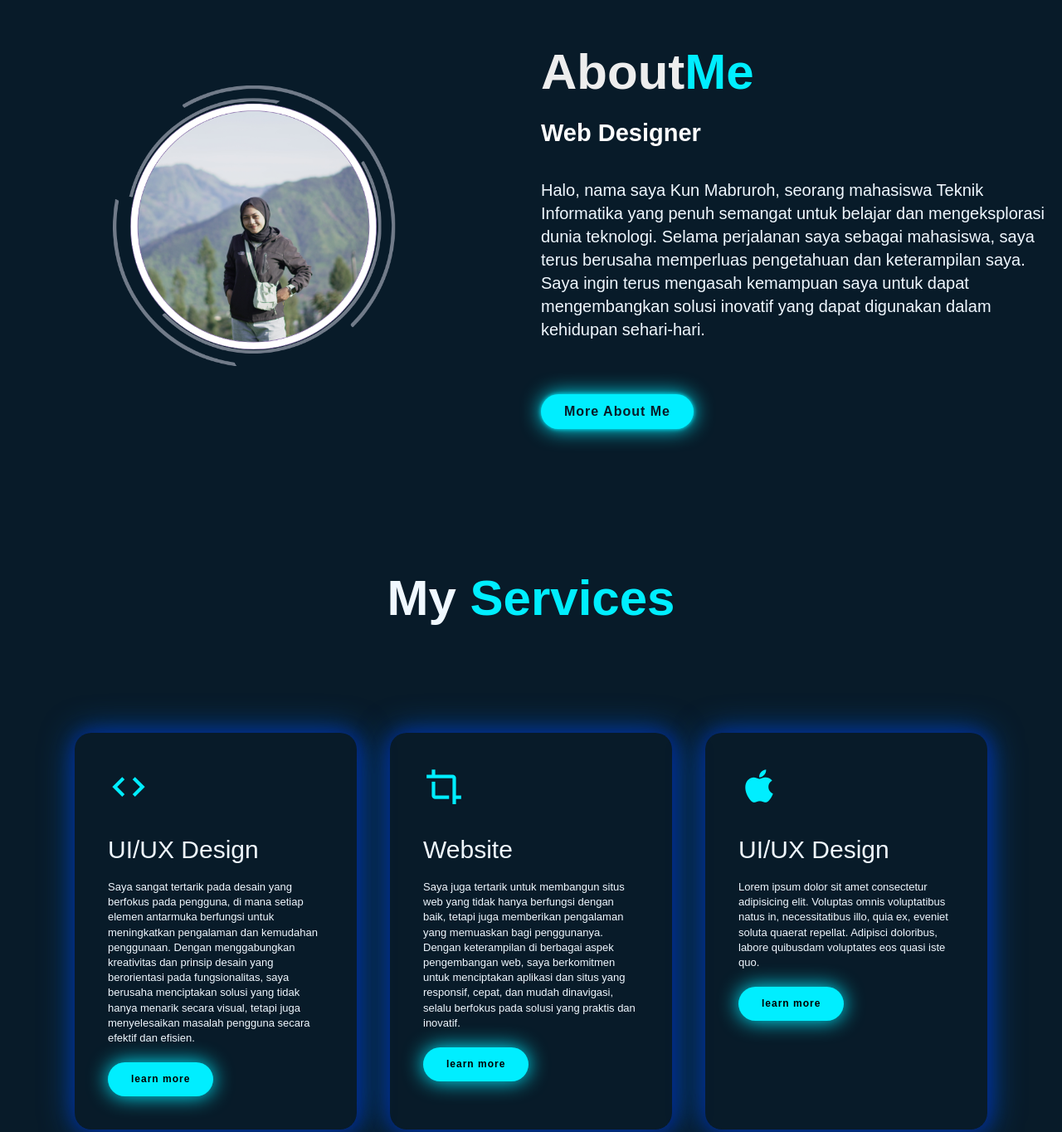
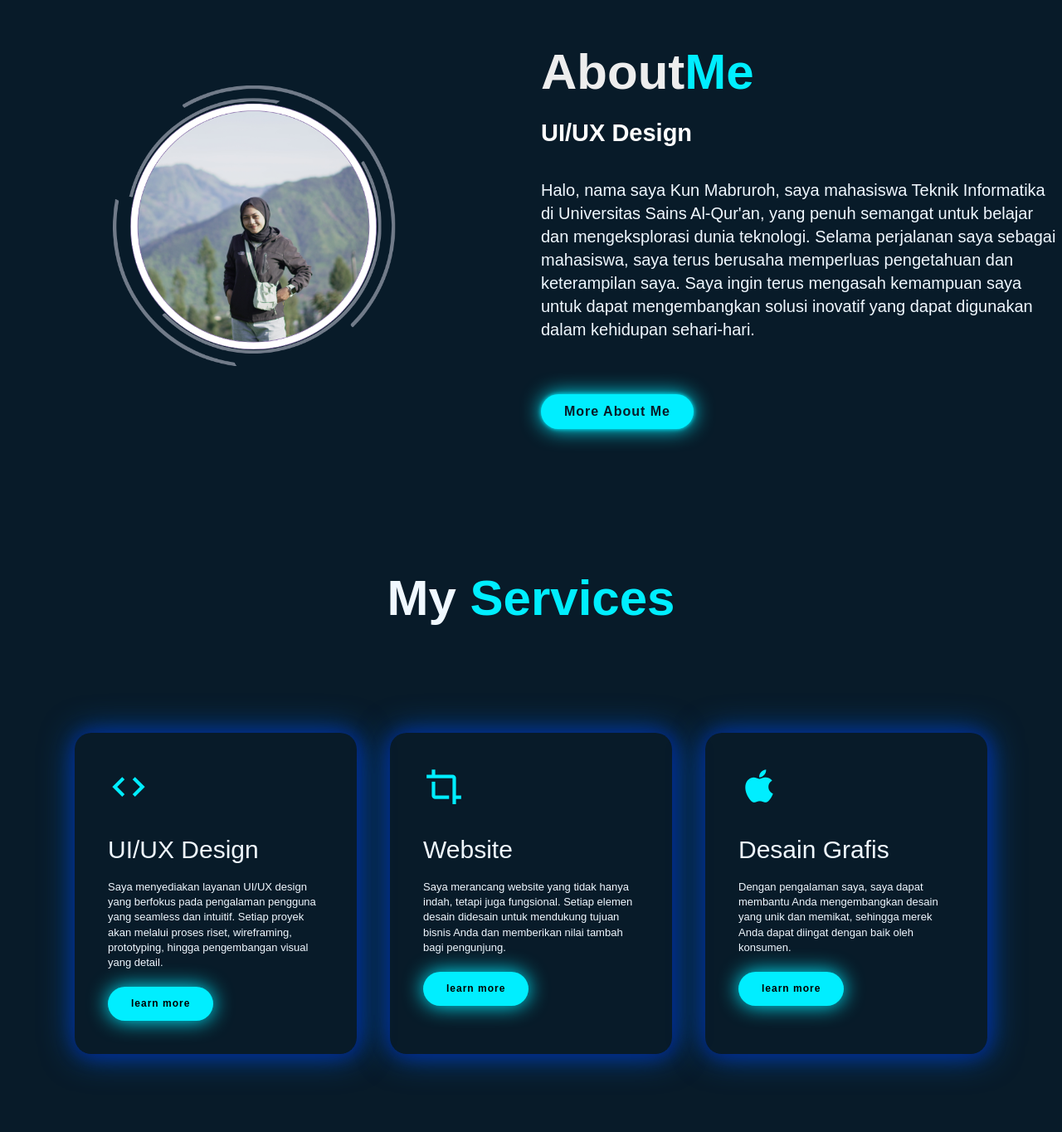
Before and after one commit to kunmabruroh/portofolio, a plain HTML site: page index.html in a window 1280 px wide. Shown: the part 820-2184 px from the top of the page at 83% size. Drawn offline with nearby package versions, Linux system fonts and the light colour scheme.

Commit message:
merubah text home, about me, servics, project

```diff
--- a/index.html
+++ b/index.html
@@ -23,15 +23,15 @@
     </header>
     <section class="home" id="home">
         <div class="home-content">
-            <h3>Hello Saya</h3>
+            <h3>Hello, It's Me</h3>
             <h1>Kun Mabruroh</h1>
             <h3>And I'm a <span class="text"></span></h3>
             <p>Terima kasih telah mengunjungi portofolio saya. Saya percaya setiap karya memiliki cerita, dan saya senang bisa membagikan perjalanan saya dengan Anda. Mari jelajahi bersama!</p>
             <div class="home-sci">
                 <a href="#" style="--i:7"><i class='bx bxl-facebook'></i></a>
                 <a href="https://www.instagram.com/kunmabrrh_" style="--i:8"><i class='bx bxl-instagram'></i></a>
-                <a href="+62 856-4162-7307" style="--i:9"><i class='bx bxl-whatsapp'></i></a>
-                <a href="https://www.tiktok.com/@kmabrh" style="--i:10"><i class='bx bxl-tiktok'></i></a>
+                <a href="https://wa.me/+62 856-4162-7307" style="--i:9"><i class='bx bxl-whatsapp'></i></a>
+                <a href="#" style="--i:10"><i class='bx bxl-tiktok'></i></a>
 
                 </div>
                 <a href="#" class="btn-box">More About Me</a>
@@ -51,8 +51,8 @@
         </div>
         <div class="about-text">
             <h2>About<span>Me</span></h2>
-            <h4>Web Designer</h4>
-            <p>Halo, nama saya Kun Mabruroh, seorang mahasiswa Teknik Informatika yang penuh semangat untuk belajar dan mengeksplorasi dunia teknologi.
+            <h4>UI/UX Design</h4>
+            <p>Halo, nama saya Kun Mabruroh, saya mahasiswa Teknik Informatika di Universitas Sains Al-Qur'an, yang penuh semangat untuk belajar dan mengeksplorasi dunia teknologi.
                 Selama perjalanan saya sebagai mahasiswa, saya terus berusaha memperluas pengetahuan dan keterampilan saya.
                 Saya ingin terus mengasah kemampuan saya untuk dapat mengembangkan solusi inovatif yang dapat digunakan dalam kehidupan sehari-hari. </p>
 
@@ -68,19 +68,19 @@
                     <div>
                         <i class='bx bx-code' style='color:#00eeff'  ></i>
                         <h2>UI/UX Design</h2>
-                        <p>Saya sangat tertarik pada desain yang berfokus pada pengguna, di mana setiap elemen antarmuka berfungsi untuk meningkatkan pengalaman dan kemudahan penggunaan. Dengan menggabungkan kreativitas dan prinsip desain yang berorientasi pada fungsionalitas, saya berusaha menciptakan solusi yang tidak hanya menarik secara visual, tetapi juga menyelesaikan masalah pengguna secara efektif dan efisien.</p>
+                        <p>Saya menyediakan layanan UI/UX design yang berfokus pada pengalaman pengguna yang seamless dan intuitif. Setiap proyek akan melalui proses riset, wireframing, prototyping, hingga pengembangan visual yang detail.</p>
                         <a href="#" class="read">learn more</a>
                     </div>
                     <div>
                         <i class='bx bx-crop' style='color:#00eeff'></i></i>
                         <h2>Website</h2>
-                        <p>Saya juga tertarik untuk membangun situs web yang tidak hanya berfungsi dengan baik, tetapi juga memberikan pengalaman yang memuaskan bagi penggunanya. Dengan keterampilan di berbagai aspek pengembangan web, saya berkomitmen untuk menciptakan aplikasi dan situs yang responsif, cepat, dan mudah dinavigasi, selalu berfokus pada solusi yang praktis dan inovatif.</p>
+                        <p>Saya merancang website yang tidak hanya indah, tetapi juga fungsional. Setiap elemen desain didesain untuk mendukung tujuan bisnis Anda dan memberikan nilai tambah bagi pengunjung.</p>
                         <a href="#" class="read">learn more</a>
                     </div>
                     <div>
                         <i class='bx bxl-apple' style='color:#00eeff' ></i>
-                        <h2>UI/UX Design</h2>
-                        <p>Lorem ipsum dolor sit amet consectetur adipisicing elit. Voluptas omnis voluptatibus natus in, necessitatibus illo, quia ex, eveniet soluta quaerat repellat. Adipisci doloribus, labore quibusdam voluptates eos quasi iste quo.</p>
+                        <h2>Desain Grafis</h2>
+                        <p>Dengan pengalaman saya, saya dapat membantu Anda mengembangkan desain yang unik dan memikat, sehingga merek Anda dapat diingat dengan baik oleh konsumen.</p>
                         <a href="#" class="read">learn more</a>
                     </div>
                 </div>
```
